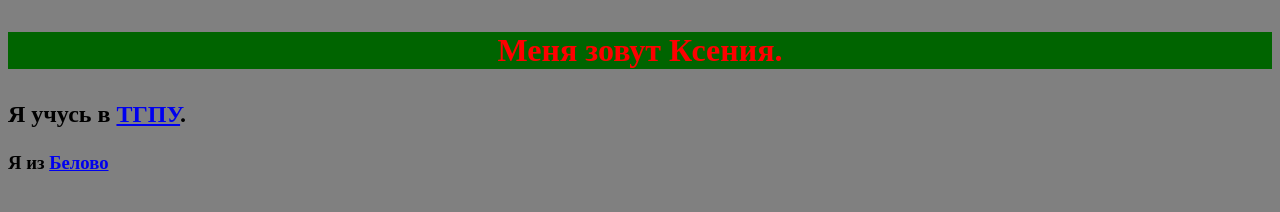
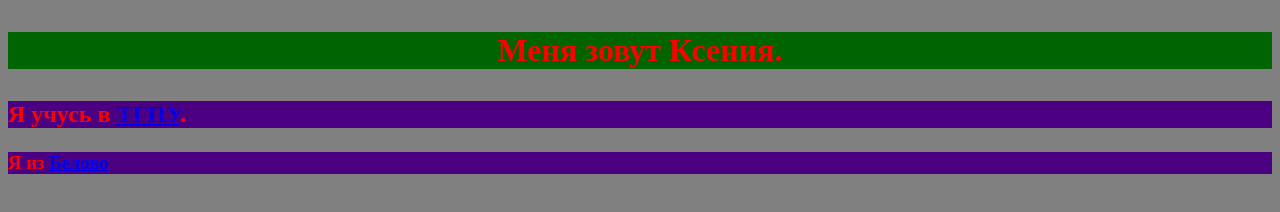
Before and after one commit to kurdumovaksenia6-lang/kurdumovaksenia6-lang.github.io, a plain HTML site: page greet.html in a window 1280 px wide. Drawn offline with Linux system fonts and the light colour scheme.

Commit message:
topic.html

```diff
--- a/style.css
+++ b/style.css
@@ -1,2 +1,4 @@
 body{background-color: gray}
 h1{background-color: darkgreen; color: red; text-align: center}
+h2{background-color: indigo; color: red; text-align: left}
+h3{background-color: indigo; color: red; text-align: left}
```
